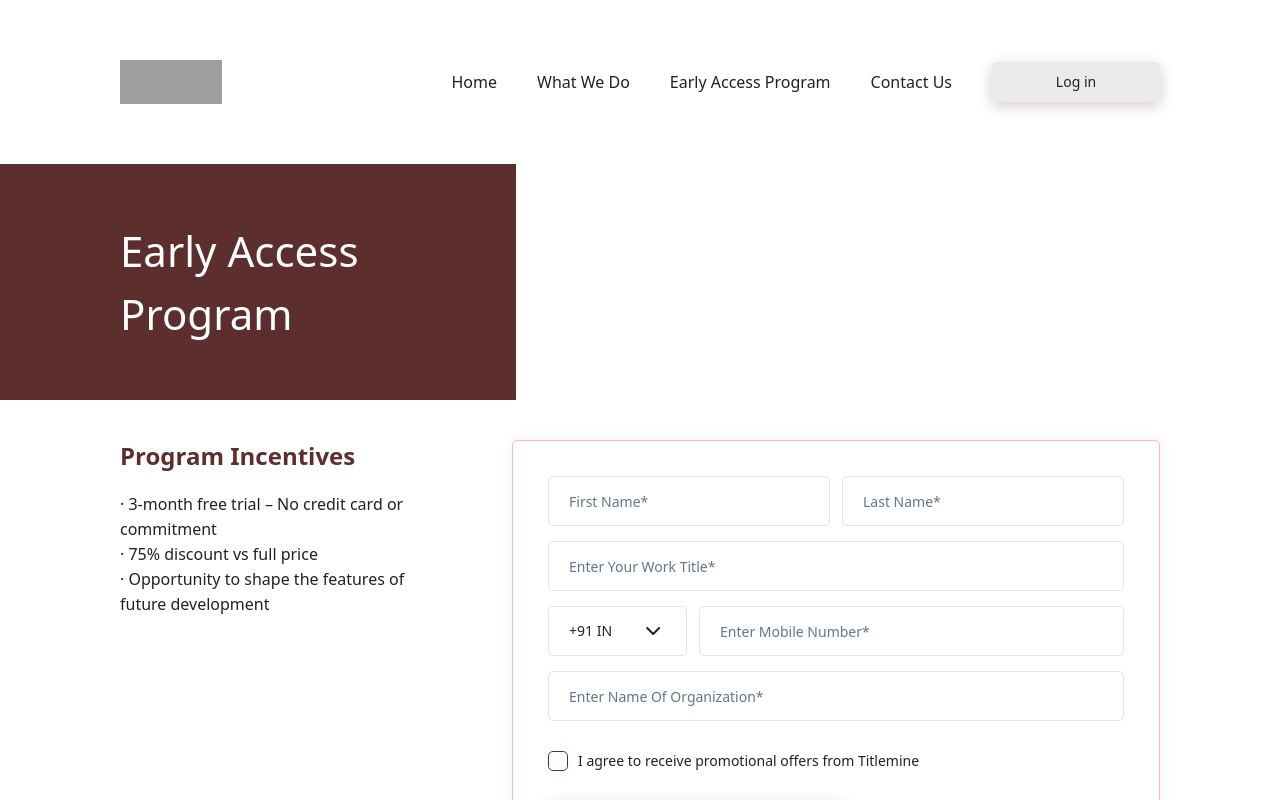
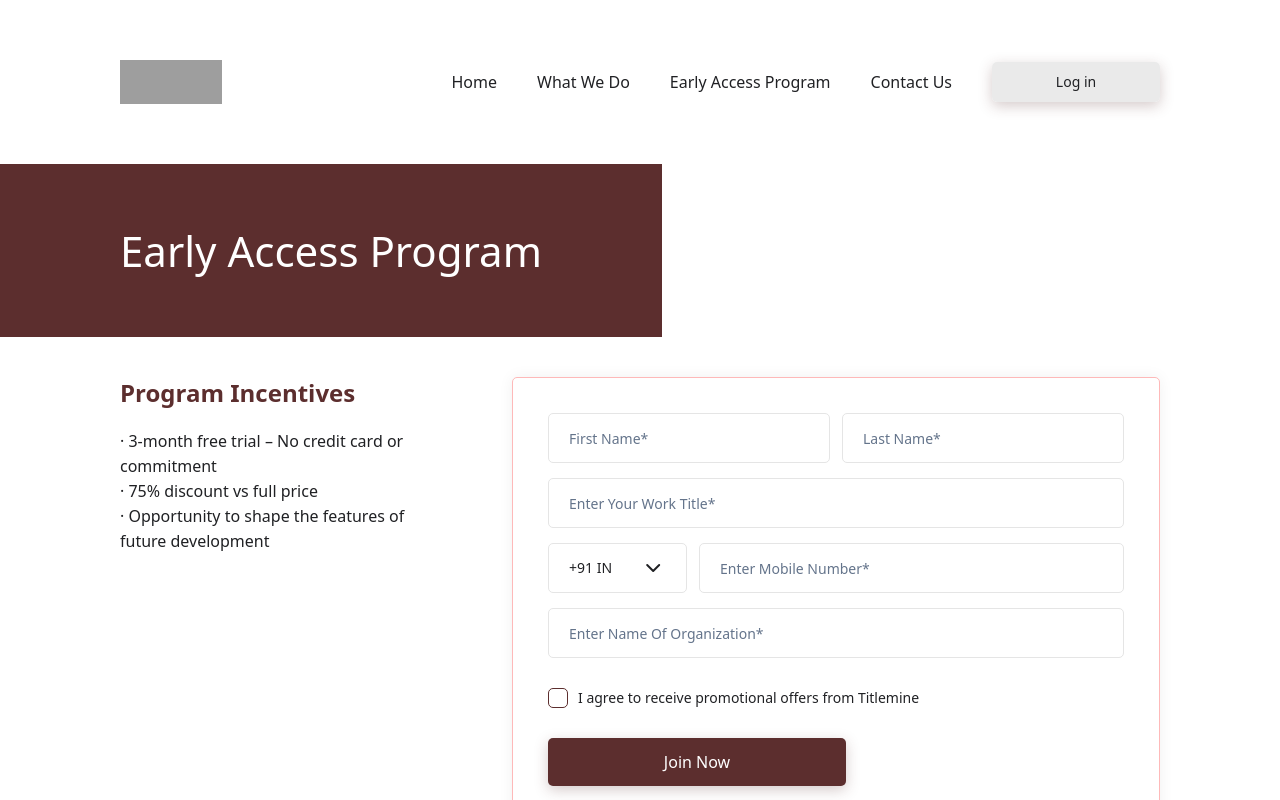
Before and after one commit to Aniketc01/p-560618, a React (Vite) app: page / in a window 1280 px wide. Shown: the top 800 px of the page. Built offline with nearby package versions, Linux system fonts and the light colour scheme; grey boxes are pictures that could not be loaded.

Commit message:
Fix: Early access program section width
Adjust the width of the "Early Access Program" section to fit the content.

```diff
--- a/src/pages/Index.tsx
+++ b/src/pages/Index.tsx
@@ -1,3 +1,4 @@
+
 import { Header } from "@/components/Header";
 import { EarlyAccessForm } from "@/components/EarlyAccessForm";
 import { Footer } from "@/components/Footer";
@@ -8,7 +9,7 @@ const Index = () => {
       <Header />
 
       <main>
-        <section className="text-[42px] max-w-[516px] text-white bg-[#5C2E2E] px-[120px] py-[55px] max-sm:text-[32px] max-sm:px-5 max-sm:py-[30px]">
+        <section className="inline-block text-[42px] text-white bg-[#5C2E2E] px-[120px] py-[55px] max-sm:text-[32px] max-sm:px-5 max-sm:py-[30px]">
           Early Access Program
         </section>
 
```
